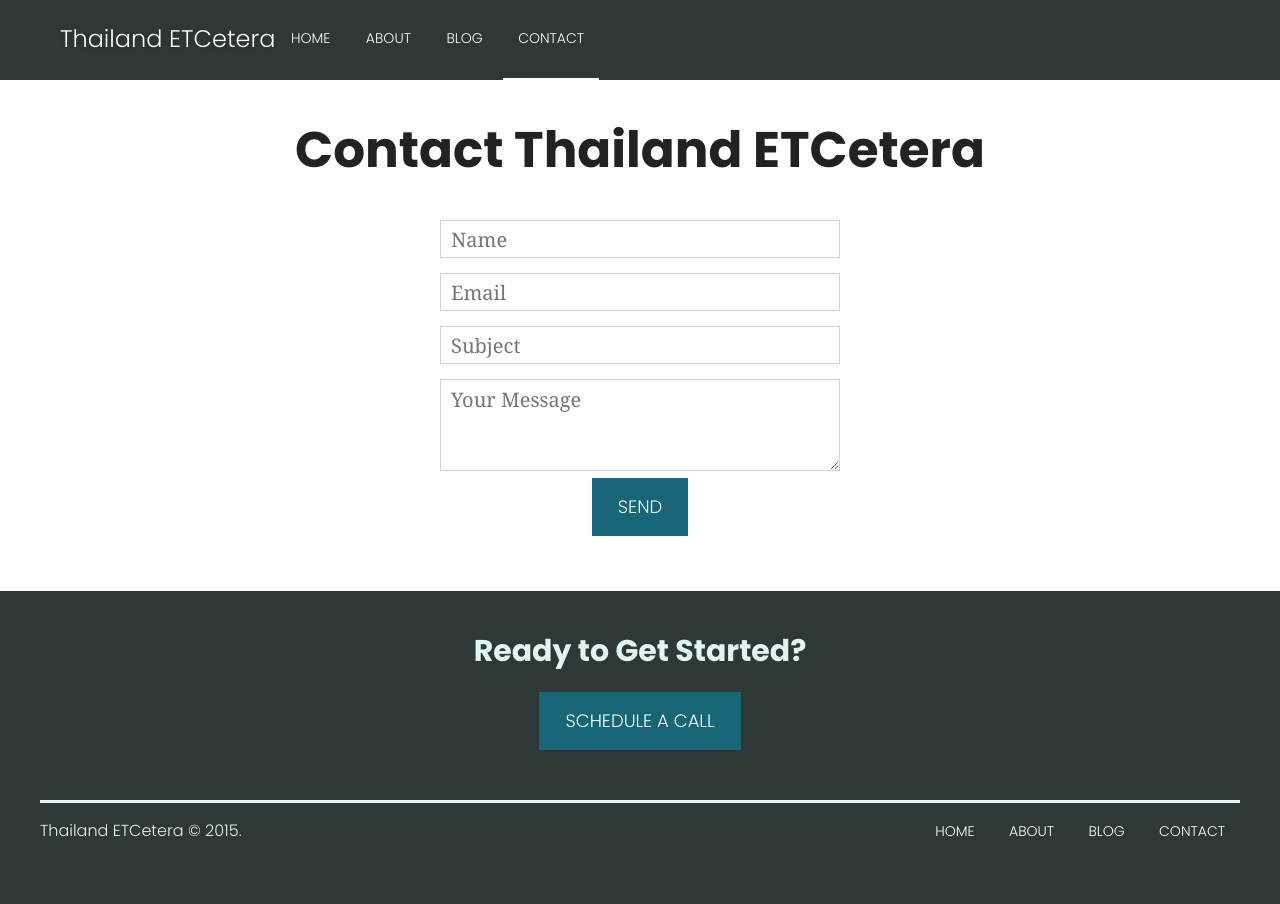
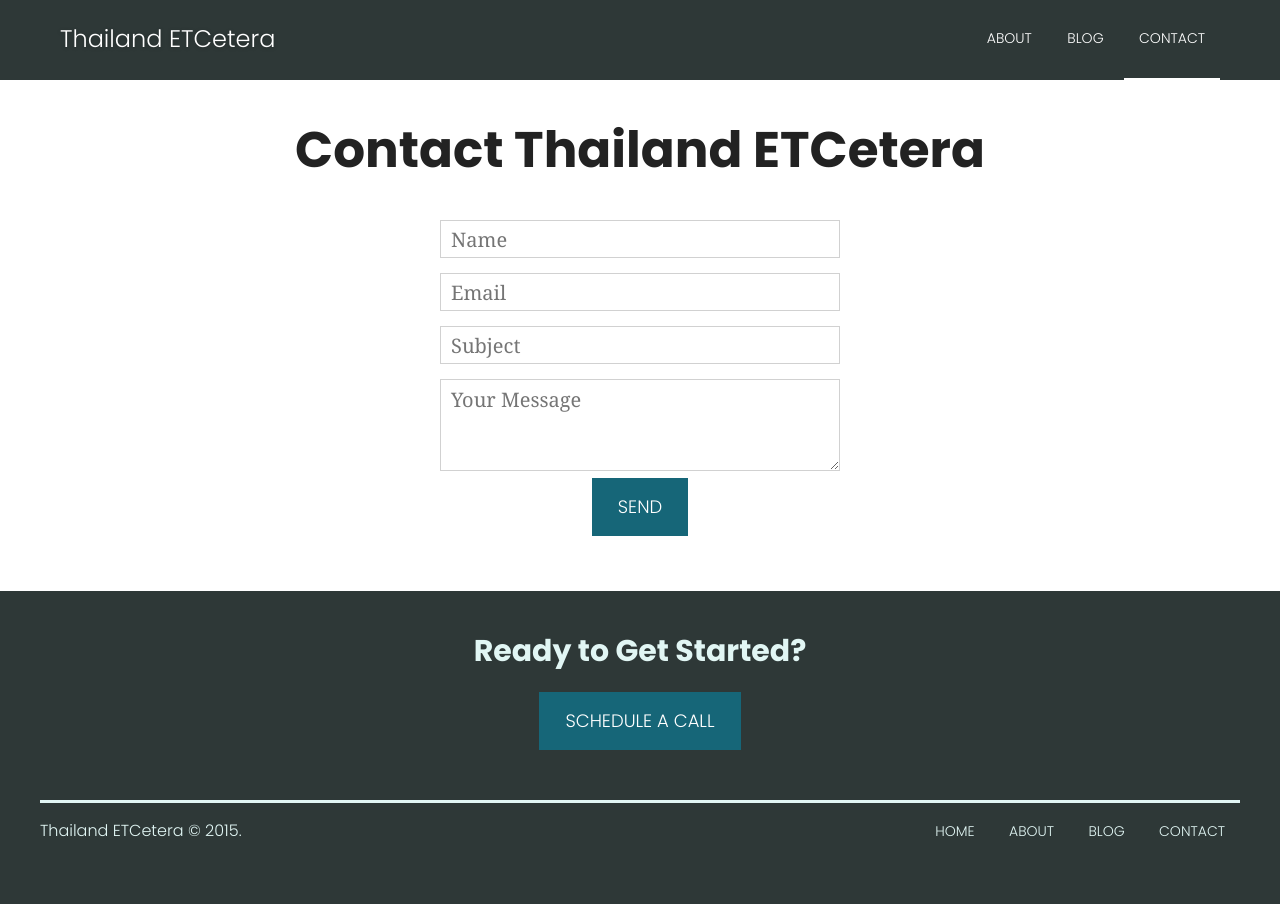
Before and after one commit to akaligo/akaligo.github.io, a Jekyll site: the page built from _pages/contact.html, in a window 1280 px wide. Built offline with Jekyll 4.4.1, drawn with Linux system fonts in a browser that asks for light colours; nearby versions of some CDN libraries; some web fonts are replaced.

Commit message:
Updated responsiveness of navigation menus

```diff
--- a/_data/header-nav.yml
+++ b/_data/header-nav.yml
@@ -1,6 +1,3 @@
-- title: Home
-  url: "/"
-
 - title: About
   url: "/about/"
 
--- a/_sass/_navigation.scss
+++ b/_sass/_navigation.scss
@@ -2,16 +2,27 @@
 -------------------------------------------------- */
 .navigation {
   display: none;
-  float: left;
+  clear: both;
   -webkit-box-flex: 2;
   -webkit-flex: 2 0 auto;
       -ms-flex: 2 0 auto;
           flex: 2 0 auto;
   text-align: center;
 }
+@media (min-width: 400px) {
+  .navigation {
+    float: right;
+  }
+}
+@media (min-width: 550px) {
+  .navigation {
+
+  }
+}
 @media (min-width: 750px) {
   .navigation {
     display: block;
+    clear: none;
   }
 }
 
@@ -21,12 +32,13 @@
 
 .jekyll-nav-menu .menu-item {
   display: block;
-  text-align: left;
+  // text-align: center;
   margin-bottom: 0;
 }
 @media (min-width: 400px) {
   .jekyll-nav-menu .menu-item {
     display: inline-block;
+    text-align: left;
   }
 }
 
@@ -61,6 +73,15 @@
 .jekyll-nav-menu li.active > a,
 .jekyll-nav-menu > li > a:hover {
   border-color: #fff;
+  background-color: #fff;
+  color: #222;
+}
+@media (min-width: 400px) {
+  .jekyll-nav-menu li.active > a,
+  .jekyll-nav-menu > li > a:hover {
+    background-color: inherit;
+    color: #fff;
+  }
 }
 
 .jekyll-nav-menu > .menu-item > a {
@@ -128,12 +149,26 @@
 }
 
 .nav-footer .jekyll-nav-menu .menu-item {
-  display: inline-block;
+  display: block;
+}
+@media (min-width: 400px) {
+  .nav-footer .jekyll-nav-menu .menu-item {
+    display: inline-block;
+  }
 }
 
-.nav-footer .jekyll-nav-menu a {
+.nav-footer .jekyll-nav-menu a,
+.nav-footer .jekyll-nav-menu li.active a {
+  padding: 15px;
+  color: inherit;
+  background-color: inherit;
   border-bottom: none;
-  padding: 0 15px;
+}
+@media (min-width: 400px) {
+  .nav-footer .jekyll-nav-menu a,
+  .nav-footer .jekyll-nav-menu li.active a {
+    padding: 0 15px;
+  }
 }
 
 .nav-footer .jekyll-nav-menu a:hover {
```
